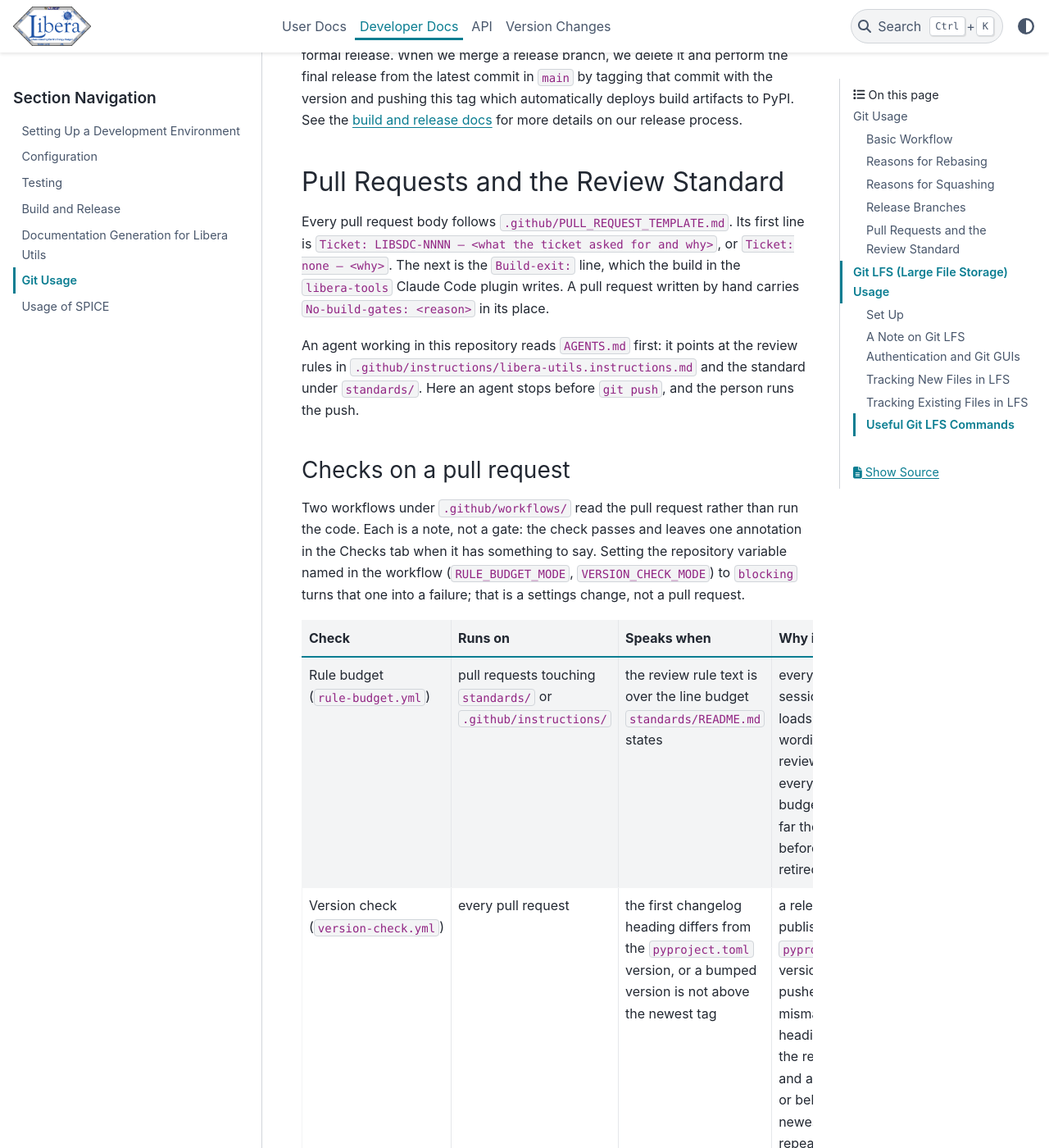
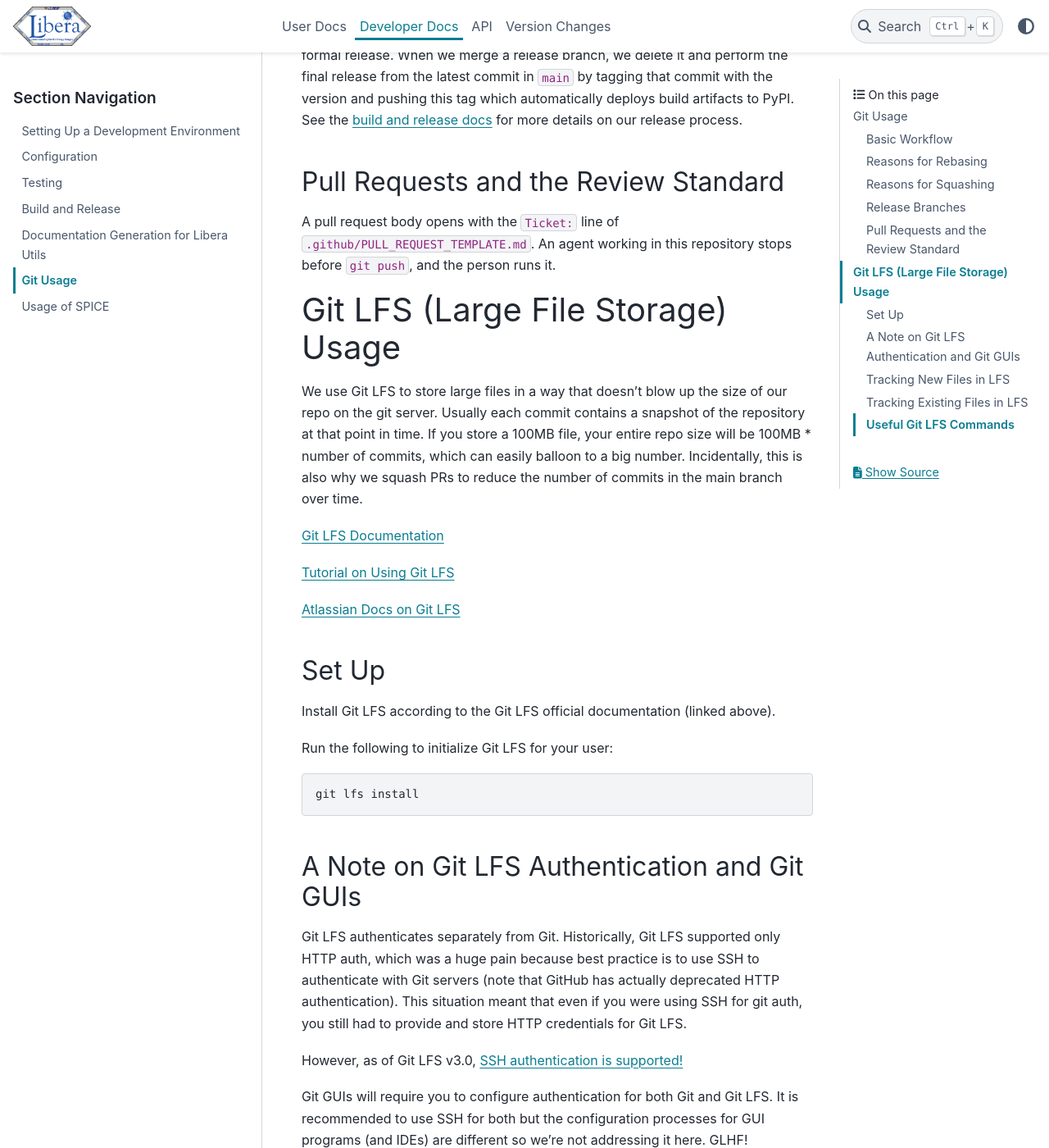
Before and after one commit to LASP-Libera/libera_utils, a Sphinx documentation site: the page built from doc/source/developer-docs/git.md, in a window 1280 px wide and 1400 px high, scrolled down 1690 px. Shown: the whole window at 82% size. Built offline with Sphinx 7.4.7 and the PyData theme 0.15.4, drawn with Linux system fonts in a browser that asks for light colours; pages that are not in the unit, such as notebooks, are missing from menus; some of the changed text lies outside the part shown.

Commit message:
Cut the template to its ticket line, summary and test steps, and trim the docs

```diff
--- a/doc/source/developer-docs/git.md
+++ b/doc/source/developer-docs/git.md
@@ -55,32 +55,8 @@ PyPI. See the [build and release docs](build_release.md) for more details on our
 
 ## Pull Requests and the Review Standard
 
-Every pull request body follows `.github/PULL_REQUEST_TEMPLATE.md`. Its first line is
-`Ticket: LIBSDC-NNNN — <what the ticket asked for and why>`, or `Ticket: none — <why>`. The next
-is the `Build-exit:` line, which the build in the `libera-tools` Claude Code plugin writes. A pull
-request written by hand carries `No-build-gates: <reason>` in its place.
-
-An agent working in this repository reads `AGENTS.md` first: it points at the review rules in
-`.github/instructions/libera-utils.instructions.md` and the standard under `standards/`. Here an
-agent stops before `git push`, and the person runs the push.
-
-### Checks on a pull request
-
-Two workflows under `.github/workflows/` read the pull request rather than run the code. Each is
-a note, not a gate: the check passes and leaves one annotation in the Checks tab when it has
-something to say. Setting the repository variable named in the workflow (`RULE_BUDGET_MODE`,
-`VERSION_CHECK_MODE`) to `blocking` turns that one into a failure; that is a settings change, not
-a pull request.
-
-| Check                               | Runs on                                                        | Speaks when                                                                                                            | Why it exists                                                                                                                                                                                        |
-| ----------------------------------- | -------------------------------------------------------------- | ---------------------------------------------------------------------------------------------------------------------- | ---------------------------------------------------------------------------------------------------------------------------------------------------------------------------------------------------- |
-| Rule budget (`rule-budget.yml`)     | pull requests touching `standards/` or `.github/instructions/` | the review rule text is over the line budget `standards/README.md` states                                              | every agent session here loads the rule wording, and the reviewer applies every rule; the budget caps how far the rules grow before one is retired or merged                                         |
-| Version check (`version-check.yml`) | every pull request                                             | the first changelog heading differs from the `pyproject.toml` version, or a bumped version is not above the newest tag | a release publishes `pyproject.toml`'s version from a pushed tag, so a mismatched heading mislabels the release notes and a version at or below the newest tag repeats or predates a release (R-012) |
-
-A pull request that neither bumps the version nor edits the changelog passes the version check.
-It holds a bump to the changelog and the tags; whether every pull request bumps is the
-[release process](build_release.md), which no check enforces. A dependency update that edits
-`pyproject.toml` without touching the version line passes too.
+A pull request body opens with the `Ticket:` line of `.github/PULL_REQUEST_TEMPLATE.md`. An agent
+working in this repository stops before `git push`, and the person runs it.
 
 # Git LFS (Large File Storage) Usage
 
```
Also changed, not shown: doc/source/developer-docs/dev_environment_setup.md (+2 -3 lines), doc/source/developer-docs/testing.md (+2 -3 lines), .github/PULL_REQUEST_TEMPLATE.md.
